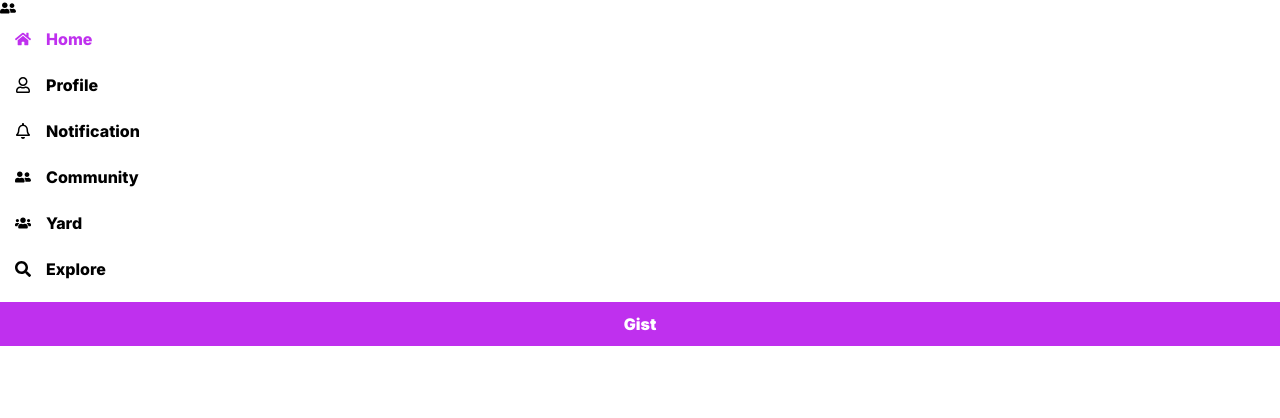
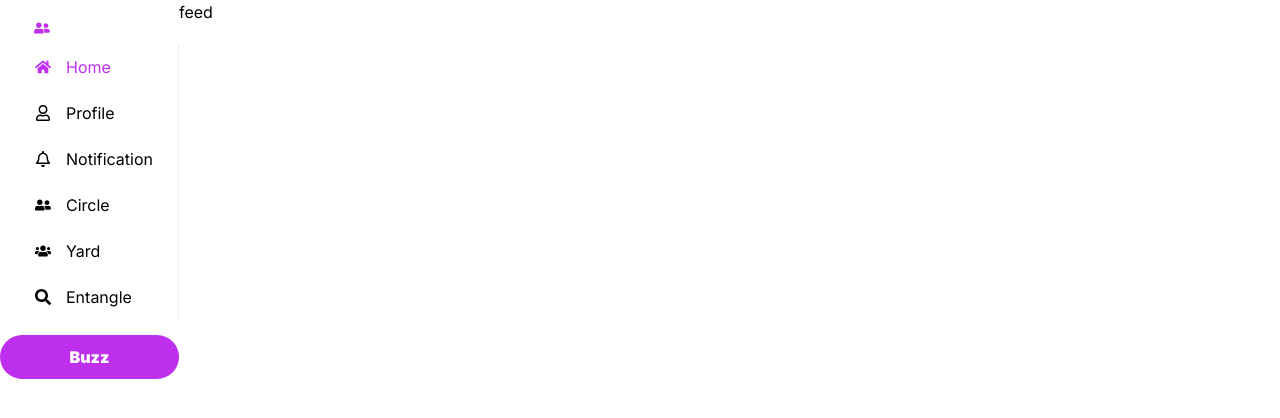
Before and after one commit to Nwakaego-Ego/Cycle, a Next.js app: page / in a window 1280 px wide. Shown: the top 418 px of the page. Built offline with nearby package versions, Linux system fonts and the light colour scheme.

Commit message:
working on the feed

```diff
--- a/app/Feed/feed.jsx
+++ b/app/Component/Feed/feed.jsx
@@ -1,9 +1,9 @@
+import React from "react";
+
 const feed = () => {
   return (
     <>
-      <div>
-        <h1>CYCLE</h1>
-      </div>
+      <div>feed</div>
     </>
   );
 };
--- /dev/null
+++ b/app/Component/sidebar/sidebar.css
@@ -0,0 +1,6 @@
+.logo {
+  color: var(--bg-color);
+  margin-top: 20px;
+  margin-left: 34px;
+  margin-bottom: 8px;
+}
--- a/app/Component/sidebar/sidebar.jsx
+++ b/app/Component/sidebar/sidebar.jsx
@@ -9,19 +9,20 @@ import {
   FaUsers,
 } from "react-icons/fa";
 import SidebarOption from "../sidebarOption/sidebarOption";
+import "./sidebar.css";
 
 const Sidebar = () => {
   return (
     <>
       <div>
-        <FaUserFriends />
+        <FaUserFriends className="logo" />
         <SidebarOption active Icon={FaHome} text="Home" />
         <SidebarOption Icon={FaRegUser} text="Profile" />
         <SidebarOption Icon={FaRegBell} text="Notification" />
-        <SidebarOption Icon={FaUserFriends} text="Community" />
+        <SidebarOption Icon={FaUserFriends} text="Circle" />
         <SidebarOption Icon={FaUsers} text="Yard" />
-        <SidebarOption Icon={FaSearch} text="Explore" />
-        <button className="btn-gist w-full">Gist</button>
+        <SidebarOption Icon={FaSearch} text="Entangle" />
+        <button className="btn-gist w-full">Buzz</button>
       </div>
     </>
   );
--- a/app/Component/sidebarOption/sidebarOption.css
+++ b/app/Component/sidebarOption/sidebarOption.css
@@ -17,19 +17,29 @@
 }
 
 .sideBarOptionMain > h2 {
-  font-weight: 800;
+  font-weight: 400;
   font-size: 16px;
   /* margin-right: 20px; */
 }
 .sideBarOptionMain--active {
   color: var(--bg-color);
 }
+
+.sideBarOptionMain {
+  border-right: 1px solid var(--secondary-color);
+  flex: 0.3;
+  padding-left: 20px;
+  padding-right: 25px;
+
+  /* min-width: 250px; */
+}
 .btn-gist {
   background-color: var(--bg-color);
   color: white;
   font-weight: 900;
   padding: 10px;
-  margin-top: 10px;
+  margin-top: 15px;
+  border-radius: 30px;
 }
 
 .btn-gist:hover {
--- a/app/globals.css
+++ b/app/globals.css
@@ -4,4 +4,9 @@
 
 :root {
   --bg-color: #bf30ee;
+  --secondary-color: #f3e6f5;
 }
+
+.main-container {
+  display: flex;
+}
--- a/app/page.js
+++ b/app/page.js
@@ -1,10 +1,11 @@
-import Feed from "../app/Feed/feed";
+import Feed from "../app/Component/Feed/feed";
 import Sidebar from "../app/Component/sidebar/sidebar";
 
 export default function Home() {
   return (
-    <main className="">
+    <main className="main-container">
       <Sidebar />
+      <Feed />
     </main>
   );
 }
```
Also changed, not shown: app/Component/Feed/feed.css (added).
